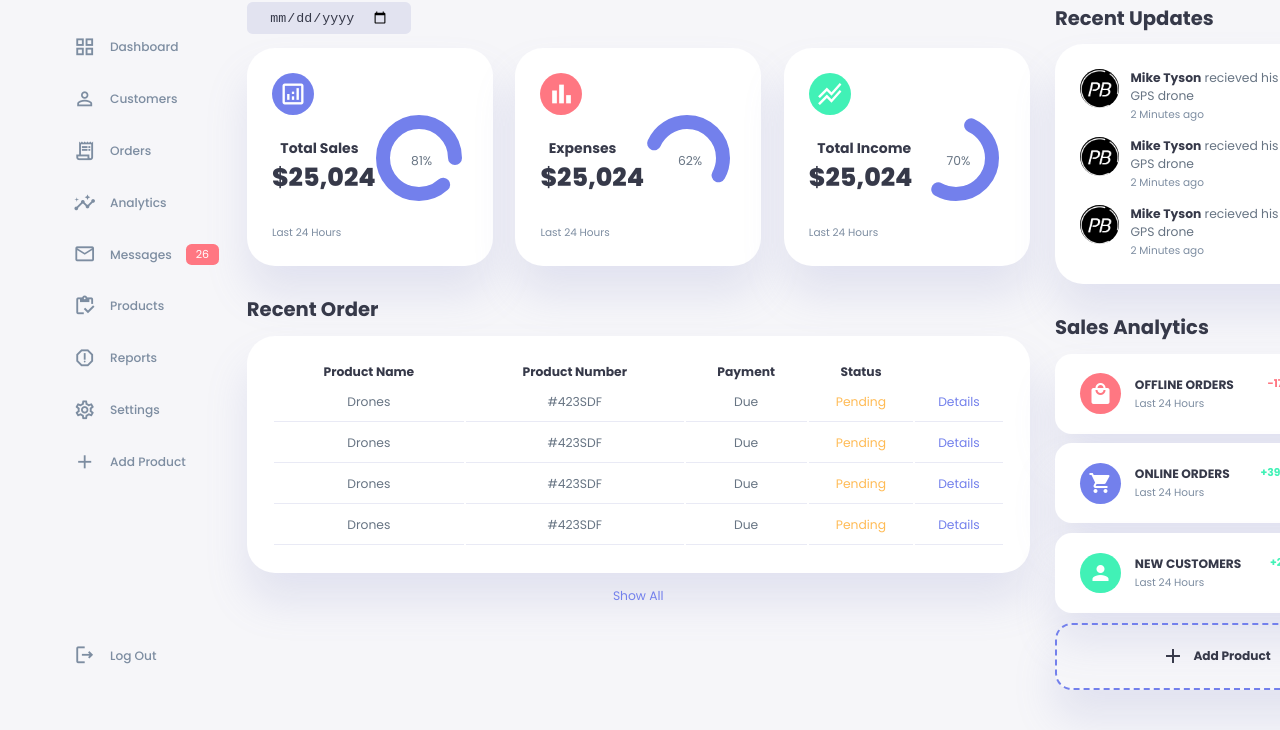
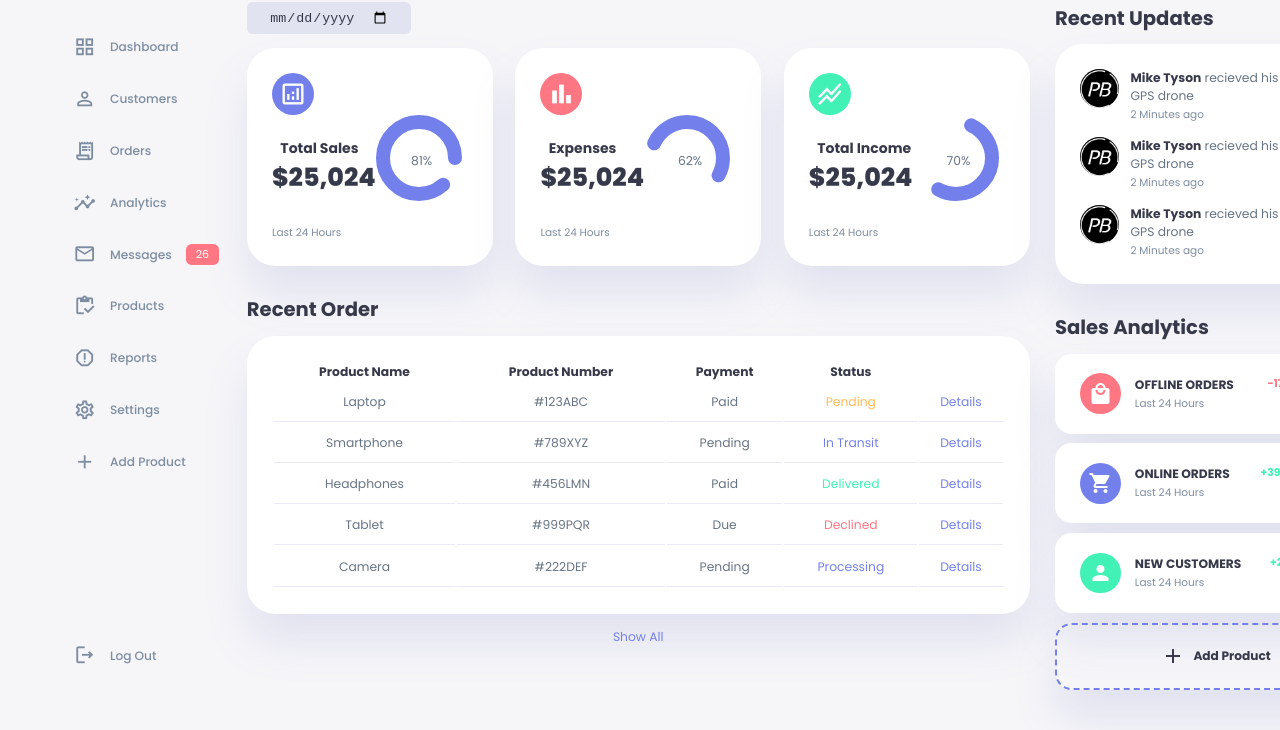
Before and after one commit to badwaikparas/Company-Dashboard1, a plain HTML site: page index.html in a window 1280 px wide. Shown: the part 70-800 px from the top of the page. Drawn offline with Linux system fonts and the light colour scheme.

Commit message:
version1

```diff
--- a/index.html
+++ b/index.html
@@ -144,41 +144,15 @@
                         </tr>
                     </thead>
                     <tbody>
-                        <tr>
+                        <!-- <tr>
                             <td>Drones</td>
                             <td>#423SDF</td>
                             <td>Due</td>
                             <td class="warning">Pending</td>
                             <td class="primary">Details</td>
-                        </tr>
+                        </tr> -->
                     </tbody>
-                    <tbody>
-                        <tr>
-                            <td>Drones</td>
-                            <td>#423SDF</td>
-                            <td>Due</td>
-                            <td class="warning">Pending</td>
-                            <td class="primary">Details</td>
-                        </tr>
-                    </tbody>
-                    <tbody>
-                        <tr>
-                            <td>Drones</td>
-                            <td>#423SDF</td>
-                            <td>Due</td>
-                            <td class="warning">Pending</td>
-                            <td class="primary">Details</td>
-                        </tr>
-                    </tbody>
-                    <tbody>
-                        <tr>
-                            <td>Drones</td>
-                            <td>#423SDF</td>
-                            <td>Due</td>
-                            <td class="warning">Pending</td>
-                            <td class="primary">Details</td>
-                        </tr>
-                    </tbody>
+
                 </table >
                 <a href="#">Show All</a>
                 <!-- ==================END MAIN======================== -->
@@ -288,6 +262,7 @@
             </div>
         </div>
     </div>
+    <script src="./orders.js"></script>
     <script src="./script.js"></script>
 </body>
 </html>
--- /dev/null
+++ b/orders.js
@@ -0,0 +1,32 @@
+const Orders = [
+    {
+        productName: 'Laptop',
+        productNumber: '#123ABC',
+        paymentStatus: 'Paid',
+        shipping: 'Pending'
+    },
+    {
+        productName: 'Smartphone',
+        productNumber: '#789XYZ',
+        paymentStatus: 'Pending',
+        shipping: 'In Transit'
+    },
+    {
+        productName: 'Headphones',
+        productNumber: '#456LMN',
+        paymentStatus: 'Paid',
+        shipping: 'Delivered'
+    },
+    {
+        productName: 'Tablet',
+        productNumber: '#999PQR',
+        paymentStatus: 'Due',
+        shipping: 'Declined'
+    },
+    {
+        productName: 'Camera',
+        productNumber: '#222DEF',
+        paymentStatus: 'Pending',
+        shipping: 'Processing'
+    }
+];
--- a/script.js
+++ b/script.js
@@ -20,3 +20,17 @@ themeToggler.addEventListener('click', () => {
     themeToggler.querySelector('span:nth-child(1)').classList.toggle('active');
     themeToggler.querySelector('span:nth-child(2)').classList.toggle('active');
 })
+
+// fill orders in table
+Orders.forEach(order => {
+    const tr = document.createElement('tr');
+    const trContent = `
+        <td>${order.productName}</td>
+        <td>${order.productNumber}</td>
+        <td>${order.paymentStatus}</td>
+        <td class="${order.shipping === 'Declined' ? 'blood' : order.shipping === 'Pending' ? 'warning' : order.shipping === 'Delivered' ? 'success':'primary'}">${order.shipping}</td>
+        <td class="primary">Details</td>
+    `;
+    tr.innerHTML = trContent;
+    document.querySelector('table tbody').appendChild(tr);
+});
--- a/style.css
+++ b/style.css
@@ -520,6 +520,11 @@ main .recent-order a{
     justify-content: center;
 }
 
+.right .sales-analytics .add-product:hover{
+    background: var(--color-primary);
+    color: white;
+}
+
 .right .sales-analytics .add-product div{
     display: flex;
     align-items: center;
```
